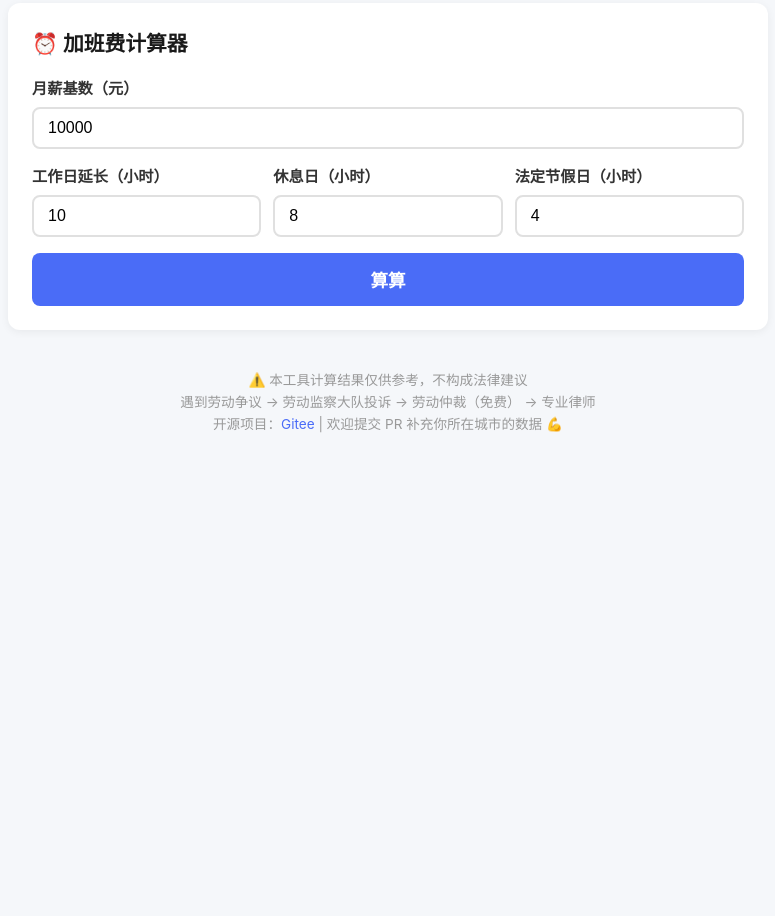
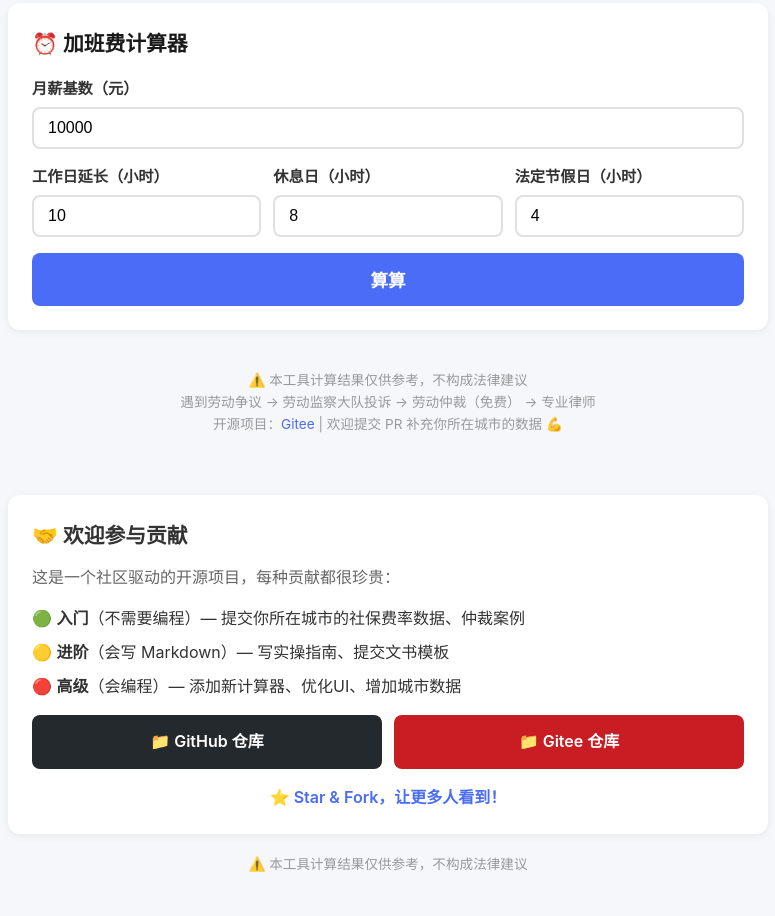
Before and after one commit to liang80443/suanzhang, a website: page index.html in a window 1280 px wide. Shown: the part 252-1168 px from the top of the page, without its empty margins (252-1027 px from the left). Before the commit the page ends 800 px from the top, so only its background shows below. Drawn offline with Linux system fonts and the light colour scheme.

Commit message:
feat: add contribute section with GitHub/Gitee repo links

```diff
--- a/index.html
+++ b/index.html
@@ -402,5 +402,21 @@
         </div>`;
     }
   </script>
+
+  <div class="contribute" style="max-width:800px;margin:0 auto;padding:20px;">
+    <div style="background:white;border-radius:12px;padding:24px;box-shadow:0 2px 8px rgba(0,0,0,0.06);">
+      <h3 style="font-size:1.3em;margin-bottom:12px;">🤝 欢迎参与贡献</h3>
+      <p style="color:#666;margin-bottom:16px;">这是一个社区驱动的开源项目，每种贡献都很珍贵：</p>
+      <div style="margin-bottom:8px;">🟢 <strong>入门</strong>（不需要编程）— 提交你所在城市的社保费率数据、仲裁案例</div>
+      <div style="margin-bottom:8px;">🟡 <strong>进阶</strong>（会写 Markdown）— 写实操指南、提交文书模板</div>
+      <div style="margin-bottom:16px;">🔴 <strong>高级</strong>（会编程）— 添加新计算器、优化UI、增加城市数据</div>
+      <div style="display:flex;gap:12px;flex-wrap:wrap;margin-bottom:16px;">
+        <a href="https://github.com/liang80443/suanzhang" target="_blank" style="flex:1;min-width:200px;display:block;text-align:center;padding:14px;background:#24292e;color:white;border-radius:8px;text-decoration:none;font-weight:600;">📁 GitHub 仓库</a>
+        <a href="https://gitee.com/liang6/suanzhang" target="_blank" style="flex:1;min-width:200px;display:block;text-align:center;padding:14px;background:#c71d23;color:white;border-radius:8px;text-decoration:none;font-weight:600;">📁 Gitee 仓库</a>
+      </div>
+      <p style="text-align:center;color:#4a6cf7;font-weight:600;">⭐ Star & Fork，让更多人看到！</p>
+    </div>
+    <p style="text-align:center;padding:20px;color:#999;font-size:0.85em;">⚠️ 本工具计算结果仅供参考，不构成法律建议</p>
+  </div>
 </body>
 </html>
```
Also changed, not shown: website/index.html (+16 -0 lines).
